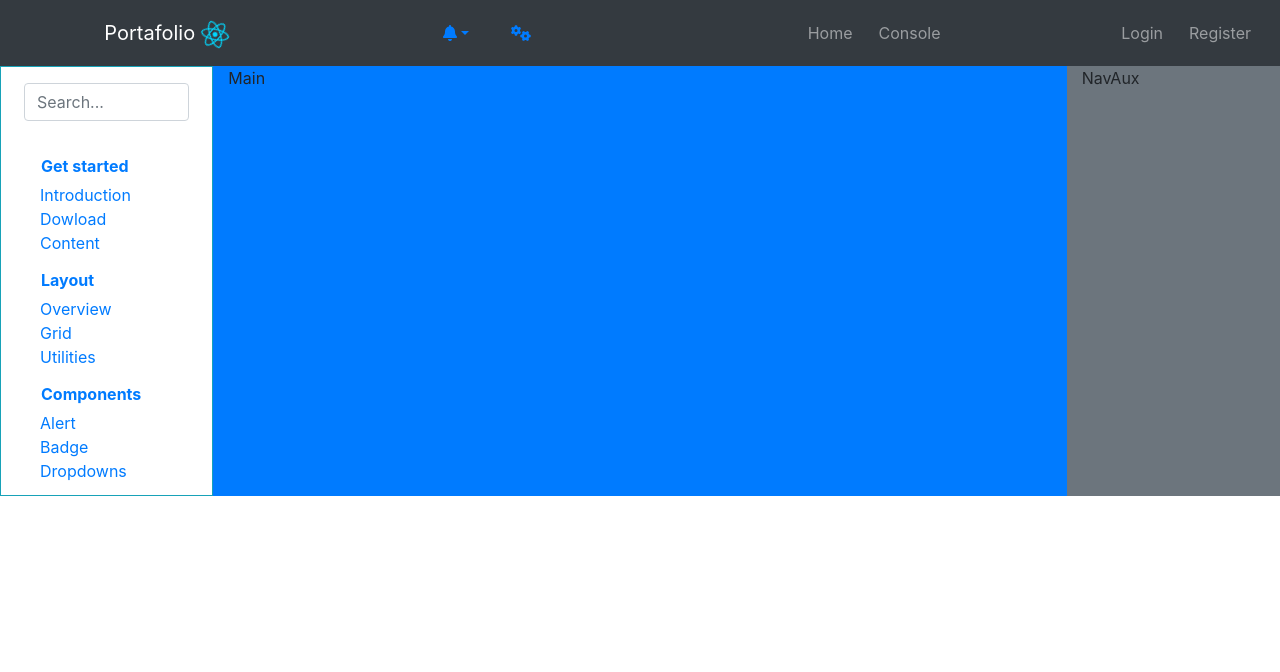
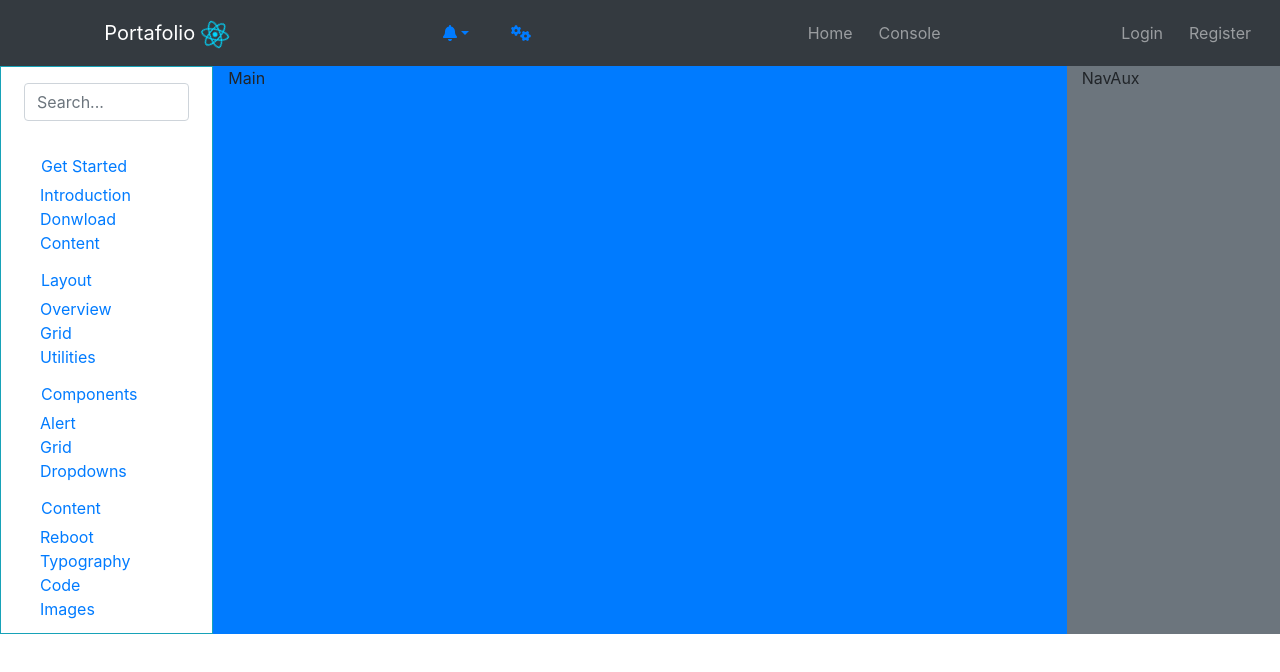
Before and after one commit to Juan-David-Orozco/webservice-dragdrop-react, a React (Vite) app: page / in a window 1280 px wide. Shown: the top 672 px of the page. Built offline with nearby package versions, Linux system fonts and the light colour scheme.

Commit message:
define data & config submenus SideBar

```diff
--- a/src/App.jsx
+++ b/src/App.jsx
@@ -6,13 +6,15 @@ import { NotFoundPage, HomePage, RegisterPage, LoginPage } from './pages'
 // Styles
 import './App.css'
 
+import { sideBar } from './data'
+
 export default class App extends Component {
   render() {
     return (
       <>
         <BrowserRouter>
             <Routes>
-              <Route path='/' element={<HomePage />} />
+              <Route path='/' element={<HomePage sidebar={sideBar} />} />
               <Route path='/login' element={<LoginPage />} />
               <Route path='/register' element={<RegisterPage />} />
               <Route path="*" element={<NotFoundPage/>}/>
--- a/src/components/HomePage/SideBar.jsx
+++ b/src/components/HomePage/SideBar.jsx
@@ -3,7 +3,50 @@ import { FontAwesomeIcon } from '@fortawesome/react-fontawesome'
 import { Link } from 'react-router-dom'
 
 export class SideBar extends Component {
+
+  constructor(props){
+    super(props);
+    this.state = {
+      pestanaActiva: this.props.activa
+    };
+  }
+
+  manejoOnClick = (e) => {
+    this.setState({
+      pestanaActiva:Number(e.target.id)
+    });
+  }
+
+  shouldComponentUpdate(nextProps, nextState){
+    return (this.state.pestanaActiva !== nextState.pestanaActiva)
+  }
+
   render() {
+    const pestanas = this.props.pestanas.map((pestana, index) => {
+      const activa = index === this.state.pestanaActiva ? 'active' : '';
+      return (
+        <div className={"sidebar-item my-1 w-100 "+activa} key={index} >
+          <Link
+            className={"sidebar-link px-0 py-1 px-md-2 btn btn-link "+activa}
+            to={"/#"}
+            id={index} onClick={this.manejoOnClick.bind()}
+          >
+            {pestana.nombre}
+          </Link>
+          <ul className={'navbar-nav flex-column sidebar-subnav'}>
+            {
+              pestana.submenus.map((submenu,index) => {
+                return (
+                <li className={"nav-item"} key={index}>
+                  <Link to={submenu.redirect} className="nav-link">{submenu.title}</Link>
+                </li>)
+            })
+            }
+          </ul>
+        </div>
+      )
+    })
+
     return (
       <>
         <form className="form d-flex p-2 my-2 mx-auto justify-content-center">
@@ -23,6 +66,10 @@ export class SideBar extends Component {
         <div className='navbar navbar-expand-md text-left'>
           <nav className="collapse navbar-collapse flex-column sidebar-links" id="SideBar">
 
+            {pestanas}
+
+
+{/*
             <div className="sidebar-item active my-1 w-100">
               <Link to={"/Start"} className="sidebar-link font-weight-bold px-0 py-1 px-md-2 btn btn-link" >
                 Get started
@@ -74,6 +121,26 @@ export class SideBar extends Component {
               </ul>
             </div>
 
+            <div className="sidebar-item my-1 w-100">
+              <Link to={"/Content"} className="sidebar-link font-weight-bold px-0 py-1 px-md-2 btn btn-link" >
+                Content
+              </Link>
+              <ul className='navbar-nav flex-column sidebar-subnav'>
+                <li className="nav-item active">
+                  <Link to={"/reboot"} className="nav-link">Reboot</Link>
+                </li>
+                <li className="nav-item">
+                  <Link to={"/typography"} className="nav-link">Typography</Link>
+                </li>
+                <li className="nav-item">
+                  <Link to={"/code"} className="nav-link">Code</Link>
+                </li>
+                <li className="nav-item">
+                  <Link to={"/images"} className="nav-link">Images</Link>
+                </li>
+              </ul>
+            </div> */}
+
           </nav>
         </div>
       </>
--- /dev/null
+++ b/src/data/index.js
@@ -0,0 +1,39 @@
+export const sideBar = [
+  {
+    nombre:'Get Started',
+    contenido:'Contenido de la pestaña 1',
+    submenus: [
+      {title: "Introduction",redirect:"/overview"},
+      {title: "Donwload",redirect:"/donwload"},
+      {title: "Content",redirect:"/content"},
+    ],
+  },
+  {
+    nombre: 'Layout',
+    contenido: 'Contenido de la pestaña 2',
+    submenus: [
+      {title: "Overview",redirect:"/overview"},
+      {title: "Grid",redirect:"/grid"},
+      {title: "Utilities",redirect:"/utilities"},
+    ],
+  },
+  {
+    nombre: 'Components',
+    contenido: 'Contenido de la pestaña 3',
+    submenus: [
+      {title: "Alert",redirect:"/alert"},
+      {title: "Grid",redirect:"/badge"},
+      {title: "Dropdowns",redirect:"/dropdowns"},
+    ],
+  },
+  {
+    nombre: 'Content',
+    contenido: 'Contenido de la pestaña 4',
+    submenus: [
+      {title: "Reboot",redirect:"/reboot"},
+      {title: "Typography",redirect:"/typography"},
+      {title: "Code",redirect:"/code"},
+      {title: "Images",redirect:"/images"},
+    ],
+  }
+]
--- a/src/pages/HomePage.jsx
+++ b/src/pages/HomePage.jsx
@@ -3,6 +3,18 @@ import { Main, NavAux, SideBar } from '../components/HomePage'
 import { Navigation } from '../components'
 
 export class HomePage extends Component {
+
+  constructor(props){
+    super(props);
+    this.state = {
+      sidebar: this.props.sidebar
+    };
+  }
+
+  componentDidMount() {
+    console.log(this.state.sidebar)
+  }
+
   render() {
     return (
       <>
@@ -13,7 +25,7 @@ export class HomePage extends Component {
           <main className='h-100'>
             <div className="row flex-xl-nowrap mx-auto">
               <section className="col-12 col-md-3 col-xl-2 border border-info">
-                <SideBar />
+                <SideBar pestanas={this.state.sidebar} activa={0} />
               </section>
               <section className="col-12 col-md-9 col-xl-8 bg-primary" role='main'>
                 <Main />
```
